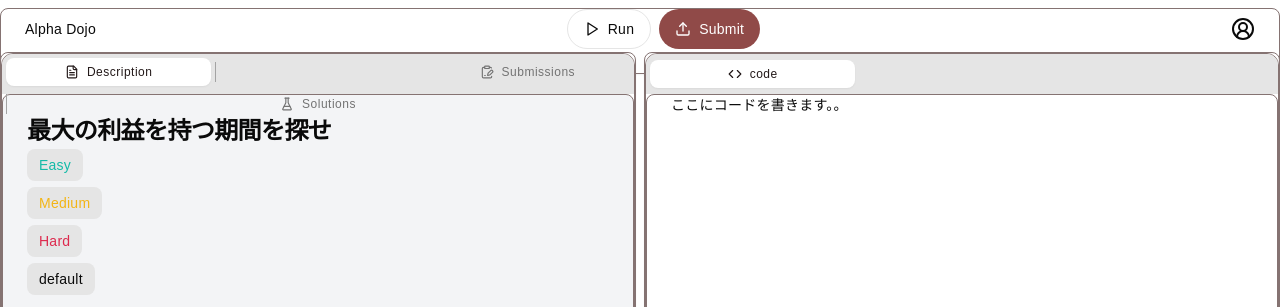
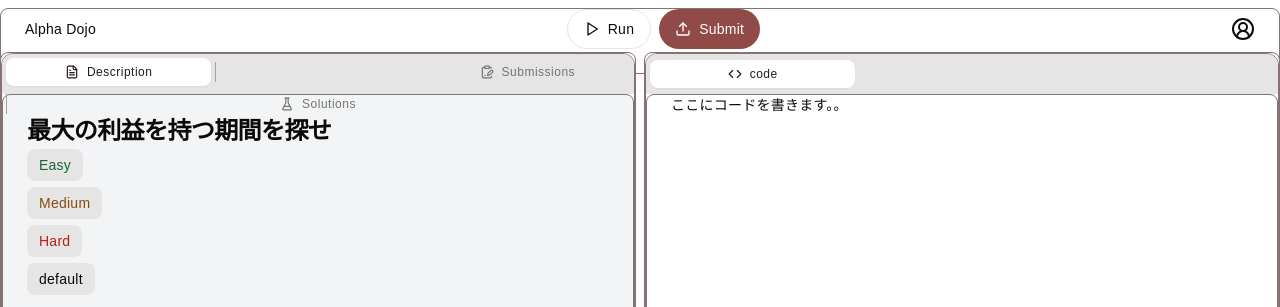
Before and after one commit to Greek-Academy/alpha-dojo-v2, a Next.js app: page /submissions/1/edit in a window 1280 px wide. Shown: the top 307 px of the page. Built offline with nearby package versions, Linux system fonts and the light colour scheme.

Commit message:
fix: 背景とのコントラスト比を改善するために文字色を変更

```diff
--- a/components/ui/chip.tsx
+++ b/components/ui/chip.tsx
@@ -4,9 +4,9 @@ import React from "react"
 
 const innerTextVariants = {
   default: '',
-  Easy:    'text-difficulty-easy',
-  Medium:  'text-difficulty-medium',
-  Hard:    'text-difficulty-hard',
+  Easy:    'text-green-800',
+  Medium:  'text-yellow-800',
+  Hard:    'text-red-700',
 }
 
 const ChipVariants = cva(
```
